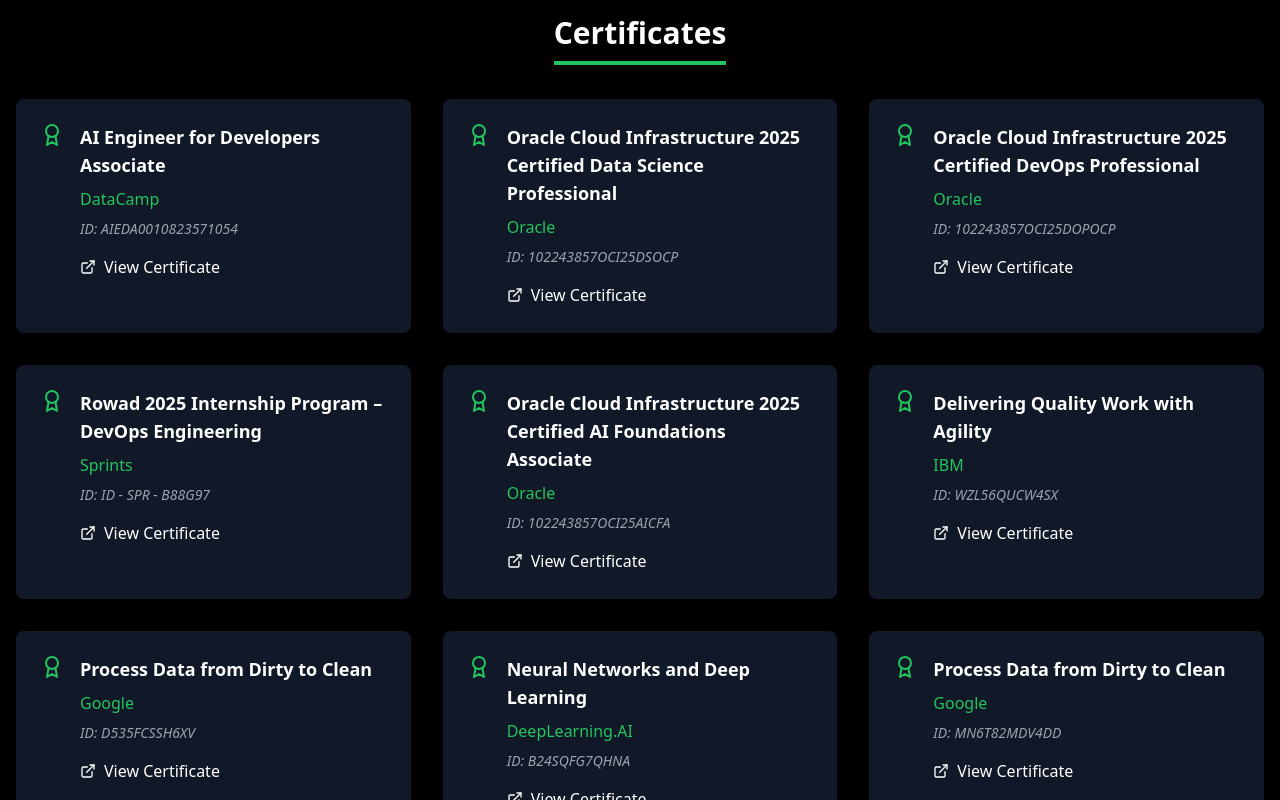
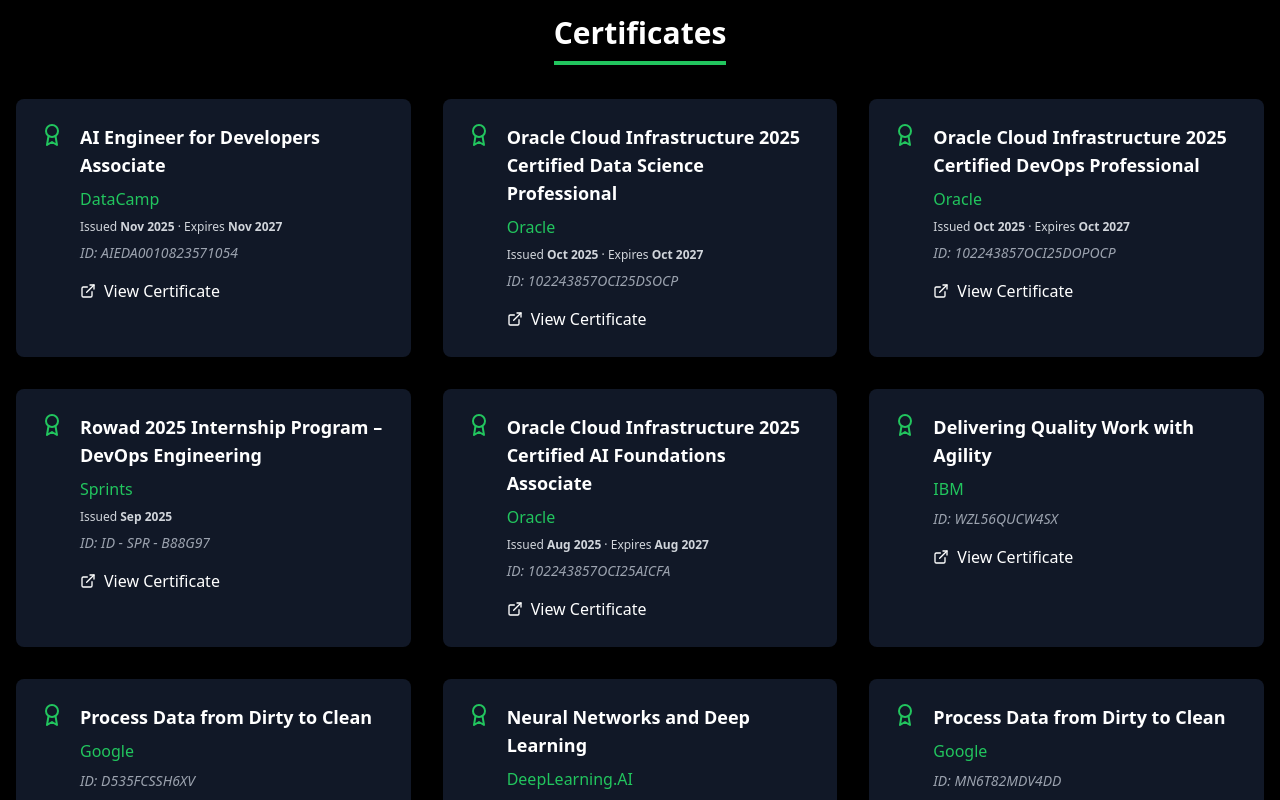
Before and after one commit to mmtrabya/Portfolio-Website, a React (Vite) app: page / in a window 1280 px wide. Shown: the part 7180-7980 px from the top of the page. Built offline with nearby package versions, Linux system fonts and the light colour scheme.

Commit message:
added certficates

```diff
--- a/src/components/Certificates/CertificateCard.tsx
+++ b/src/components/Certificates/CertificateCard.tsx
@@ -27,7 +27,16 @@
         <div className="flex-1">
           <h3 className="text-lg font-bold mb-2">{title}</h3>
           <p className="text-green-500 mb-2">{organization}</p>
-          <p className="text-gray-400 text-sm mb-4 italic">ID: {certificateId}</p>
+          {(issueDate || expiryDate) && (
+            <p className="text-gray-300 text-xs mb-2">
+              {issueDate && <>Issued <span className="font-semibold">{issueDate}</span></>}
+              {issueDate && expiryDate && ' · '}
+              {expiryDate && <>Expires <span className="font-semibold">{expiryDate}</span></>}
+            </p>
+          )}
+          {certificateId && (
+            <p className="text-gray-400 text-sm mb-4 italic">ID: {certificateId}</p>
+          )}
           <a
             href={certificateUrl}
             target="_blank"
```
